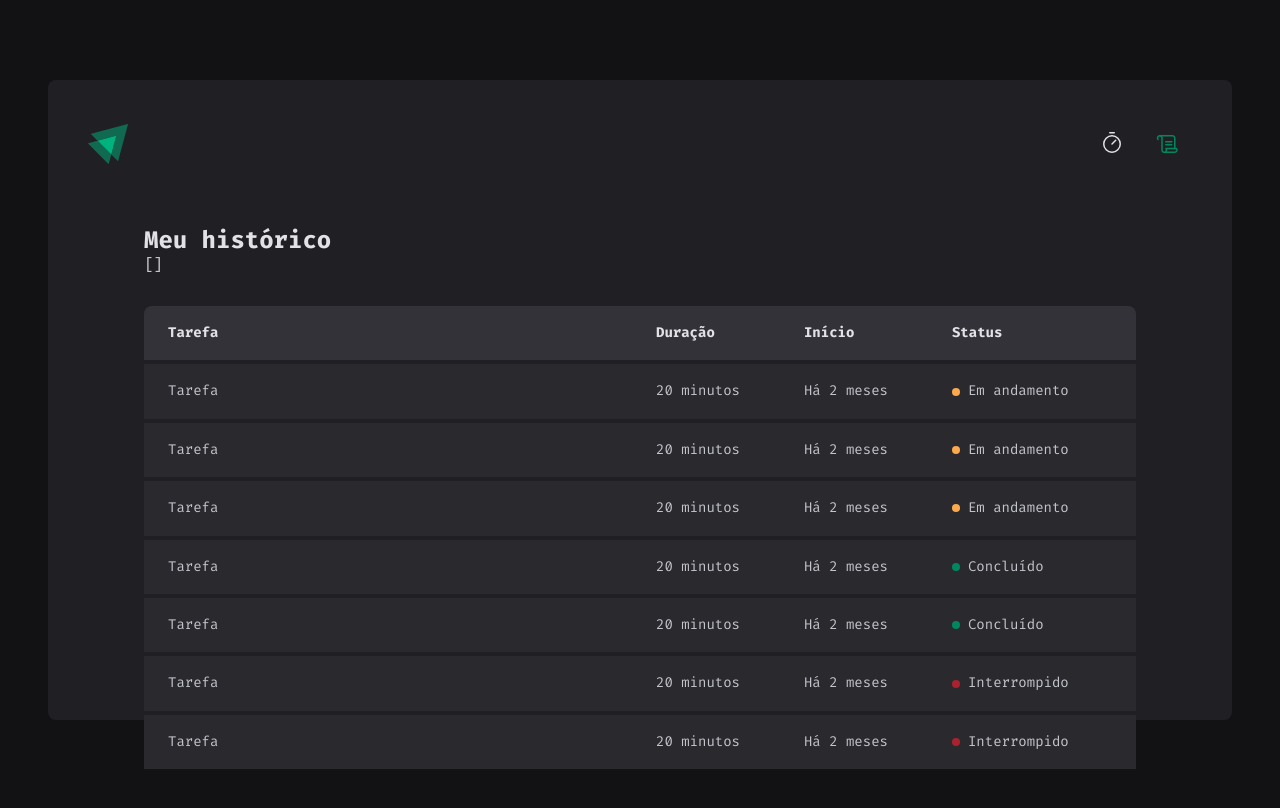
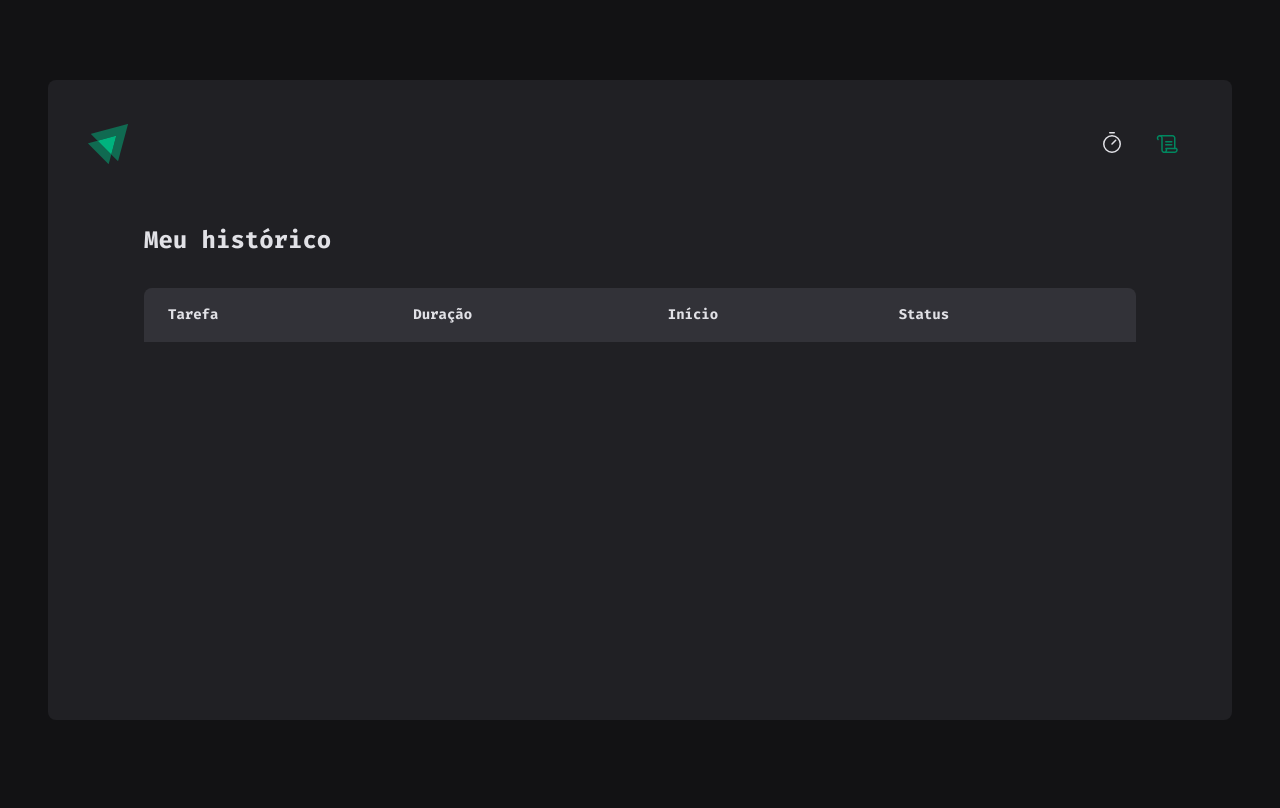
Before and after one commit to jrbytes/02-ignite-timer, a React (Vite) app: page /history in a window 1280 px wide. Shown: the top 808 px of the page. Built offline with nearby package versions, Linux system fonts and the light colour scheme.

Commit message:
formatacao de data

```diff
--- a/src/pages/History/index.tsx
+++ b/src/pages/History/index.tsx
@@ -1,3 +1,5 @@
+import { formatDistanceToNow } from 'date-fns'
+import ptBR from 'date-fns/locale/pt-BR'
 import { useContext } from 'react'
 import { CyclesContext } from '../../contexts/CyclesContext'
 import { HistoryContainer, HistoryList, Status } from './styles'
@@ -8,8 +10,6 @@
   return (
     <HistoryContainer>
       <h1>Meu histórico</h1>
-
-      <pre>{JSON.stringify(cycles, null, 2)}</pre>
 
       <HistoryList>
         <table>
@@ -22,62 +22,31 @@
             </tr>
           </thead>
           <tbody>
-            <tr>
-              <td>Tarefa</td>
-              <td>20 minutos</td>
-              <td>Há 2 meses</td>
-              <td>
-                <Status statusColor="yellow">Em andamento</Status>
-              </td>
-            </tr>
-            <tr>
-              <td>Tarefa</td>
-              <td>20 minutos</td>
-              <td>Há 2 meses</td>
-              <td>
-                <Status statusColor="yellow">Em andamento</Status>
-              </td>
-            </tr>
-            <tr>
-              <td>Tarefa</td>
-              <td>20 minutos</td>
-              <td>Há 2 meses</td>
-              <td>
-                <Status statusColor="yellow">Em andamento</Status>
-              </td>
-            </tr>
-            <tr>
-              <td>Tarefa</td>
-              <td>20 minutos</td>
-              <td>Há 2 meses</td>
-              <td>
-                <Status statusColor="green">Concluído</Status>
-              </td>
-            </tr>
-            <tr>
-              <td>Tarefa</td>
-              <td>20 minutos</td>
-              <td>Há 2 meses</td>
-              <td>
-                <Status statusColor="green">Concluído</Status>
-              </td>
-            </tr>
-            <tr>
-              <td>Tarefa</td>
-              <td>20 minutos</td>
-              <td>Há 2 meses</td>
-              <td>
-                <Status statusColor="red">Interrompido</Status>
-              </td>
-            </tr>
-            <tr>
-              <td>Tarefa</td>
-              <td>20 minutos</td>
-              <td>Há 2 meses</td>
-              <td>
-                <Status statusColor="red">Interrompido</Status>
-              </td>
-            </tr>
+            {cycles.map((cycle) => (
+              <tr key={cycle.id}>
+                <td>{cycle.task}</td>
+                <td>{cycle.minutesAmount} minutos</td>
+                <td>
+                  {formatDistanceToNow(cycle.startDate, {
+                    addSuffix: true,
+                    locale: ptBR,
+                  })}
+                </td>
+                <td>
+                  {cycle.finishedDate && (
+                    <Status statusColor="green">Concluído</Status>
+                  )}
+
+                  {cycle.interruptedDate && (
+                    <Status statusColor="red">Interrompido</Status>
+                  )}
+
+                  {!cycle.finishedDate && !cycle.interruptedDate && (
+                    <Status statusColor="yellow">Em andamento</Status>
+                  )}
+                </td>
+              </tr>
+            ))}
           </tbody>
         </table>
       </HistoryList>
```
